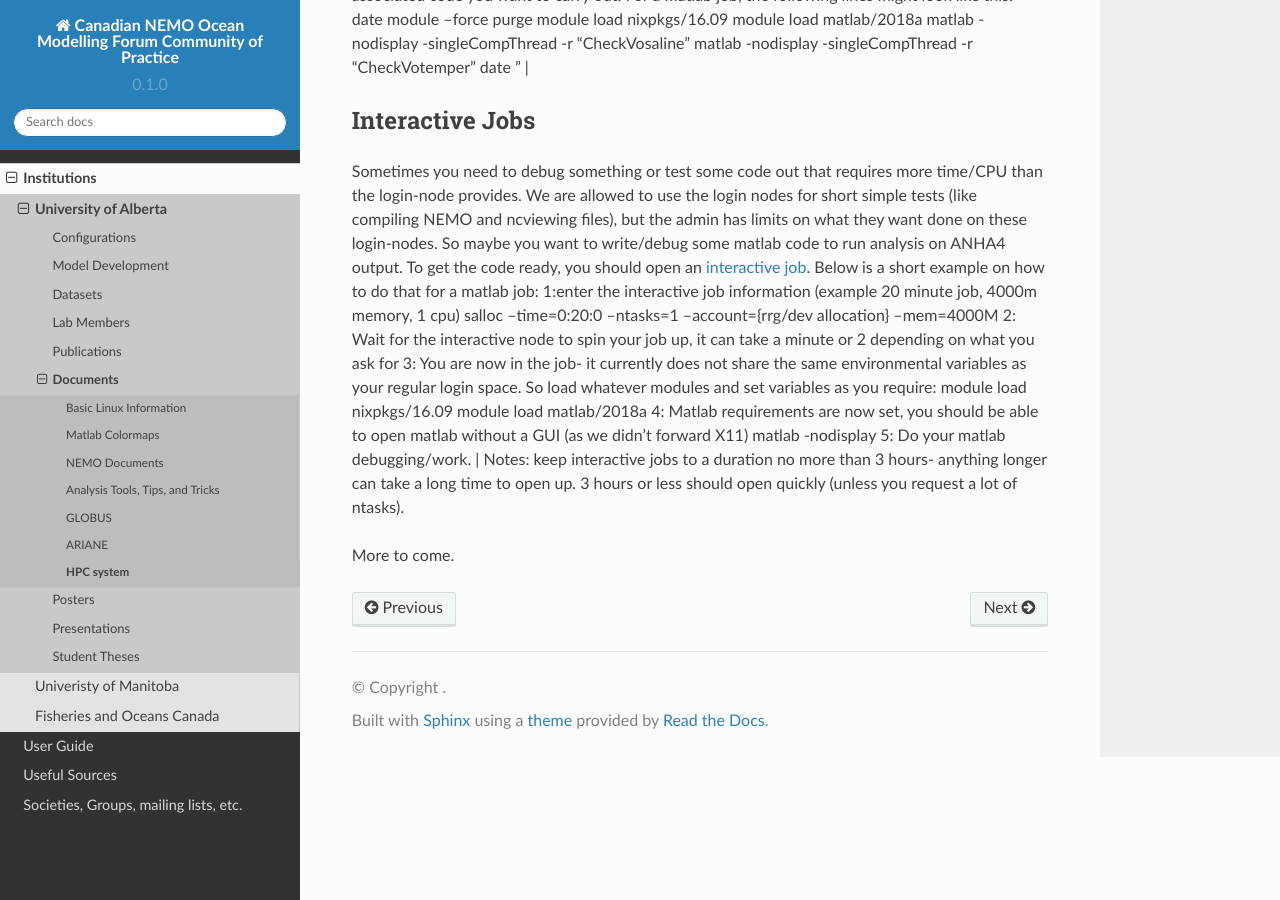
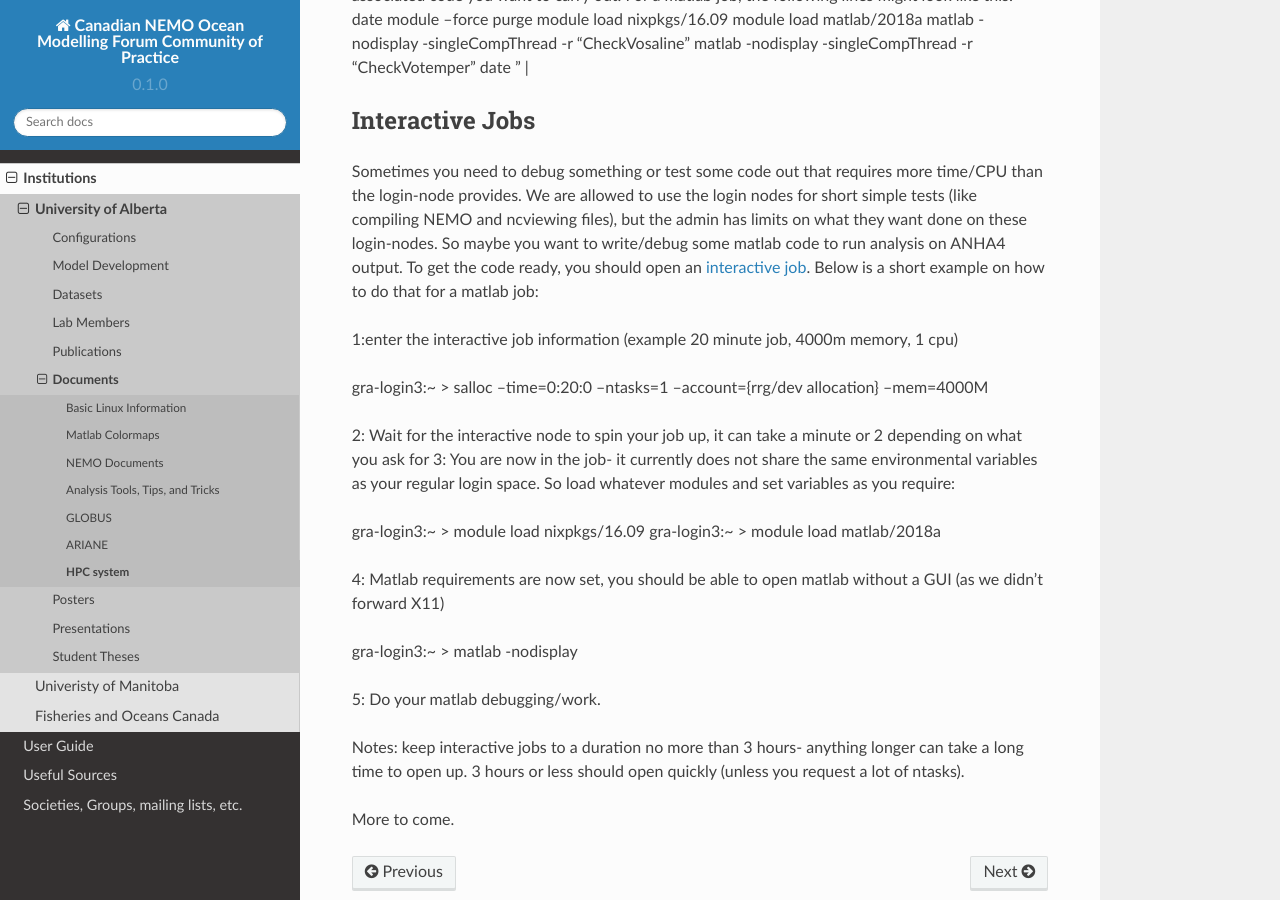
Before and after one commit to UofA-NEMO/Canadian-NEMO-Ocean-Modelling-Forum-Community-of-Practice, a Sphinx documentation site: the page built from docs/Institutions/UofA/Documents/HPC.rst, in a window 1280 px wide and 900 px high, scrolled down 3947 px. Built offline with Sphinx 7.4.7 and the Read the Docs theme 2.0.0, drawn with Linux system fonts in a browser that asks for light colours; pages that are not in the unit, such as notebooks, are missing from menus.

Commit message:
Update HPC.rst

```diff
--- a/docs/Institutions/UofA/Documents/HPC.rst
+++ b/docs/Institutions/UofA/Documents/HPC.rst
@@ -126,16 +126,23 @@ Interactive Jobs
 ----------------
 
 Sometimes you need to debug something or test some code out that requires more time/CPU than the login-node provides. We are allowed to use the login nodes for short simple tests (like compiling NEMO and ncviewing files), but the admin has limits on what they want done on these login-nodes. So maybe you want to write/debug some matlab code to run analysis on ANHA4 output. To get the code ready, you should open an `interactive job <https://docs.alliancecan.ca/wiki/Running_jobs#Interactive_jobs>`_. Below is a short example on how to do that for a matlab job:
+
 1:enter the interactive job information (example 20 minute job, 4000m memory, 1 cpu)
-salloc --time=0:20:0 --ntasks=1 --account={rrg/dev allocation} --mem=4000M
+
+gra-login3:~ > salloc --time=0:20:0 --ntasks=1 --account={rrg/dev allocation} --mem=4000M
+
 2: Wait for the interactive node to spin your job up, it can take a minute or 2 depending on what you ask for
 3: You are now in the job- it currently does not share the same environmental variables as your regular login space. So load whatever modules and set variables as you require:
-module load nixpkgs/16.09
-module load matlab/2018a
+
+gra-login3:~ > module load nixpkgs/16.09
+gra-login3:~ > module load matlab/2018a
+
 4: Matlab requirements are now set, you should be able to open matlab without a GUI (as we didn't forward X11)
-matlab -nodisplay
+
+gra-login3:~ > matlab -nodisplay
+
 5: Do your matlab debugging/work.
-|
+
 Notes: keep interactive jobs to a duration no more than 3 hours- anything longer can take a long time to open up. 3 hours or less should open quickly (unless you request a lot of ntasks).
 
 More to come.
```
